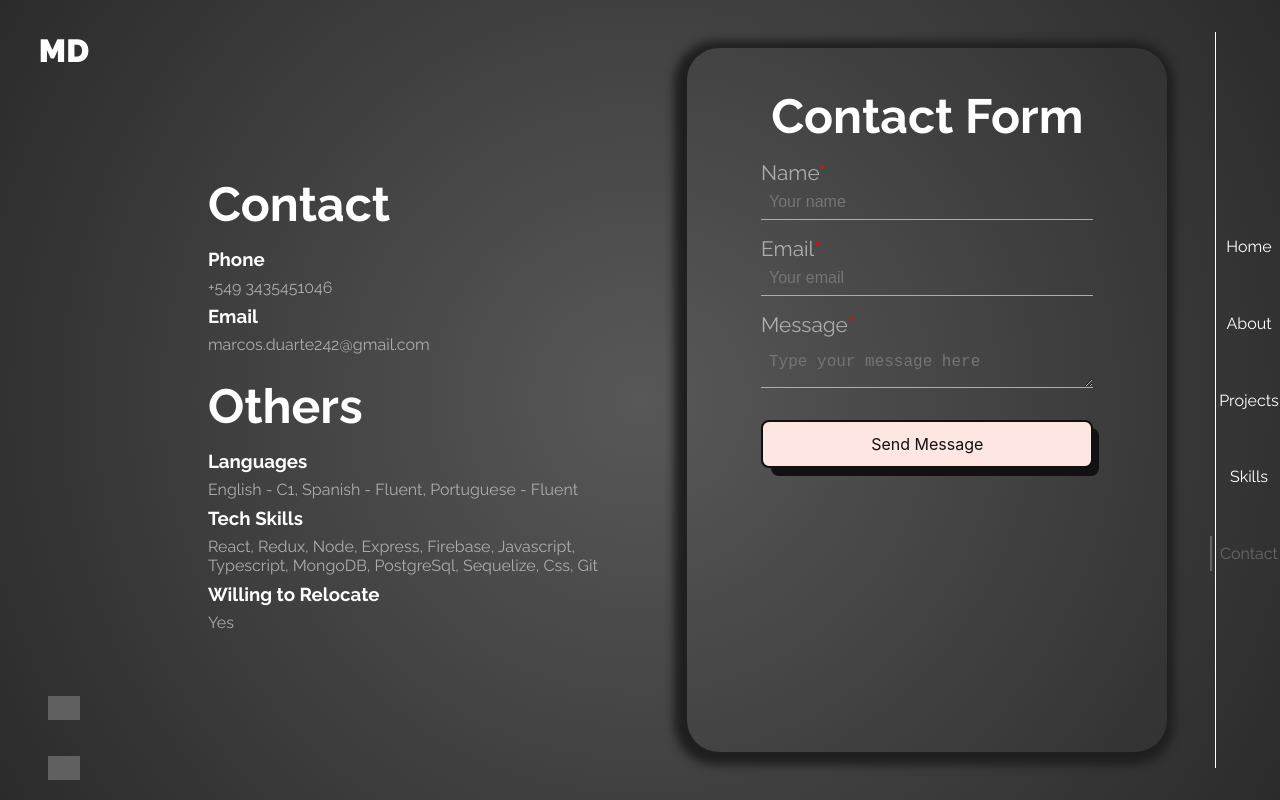
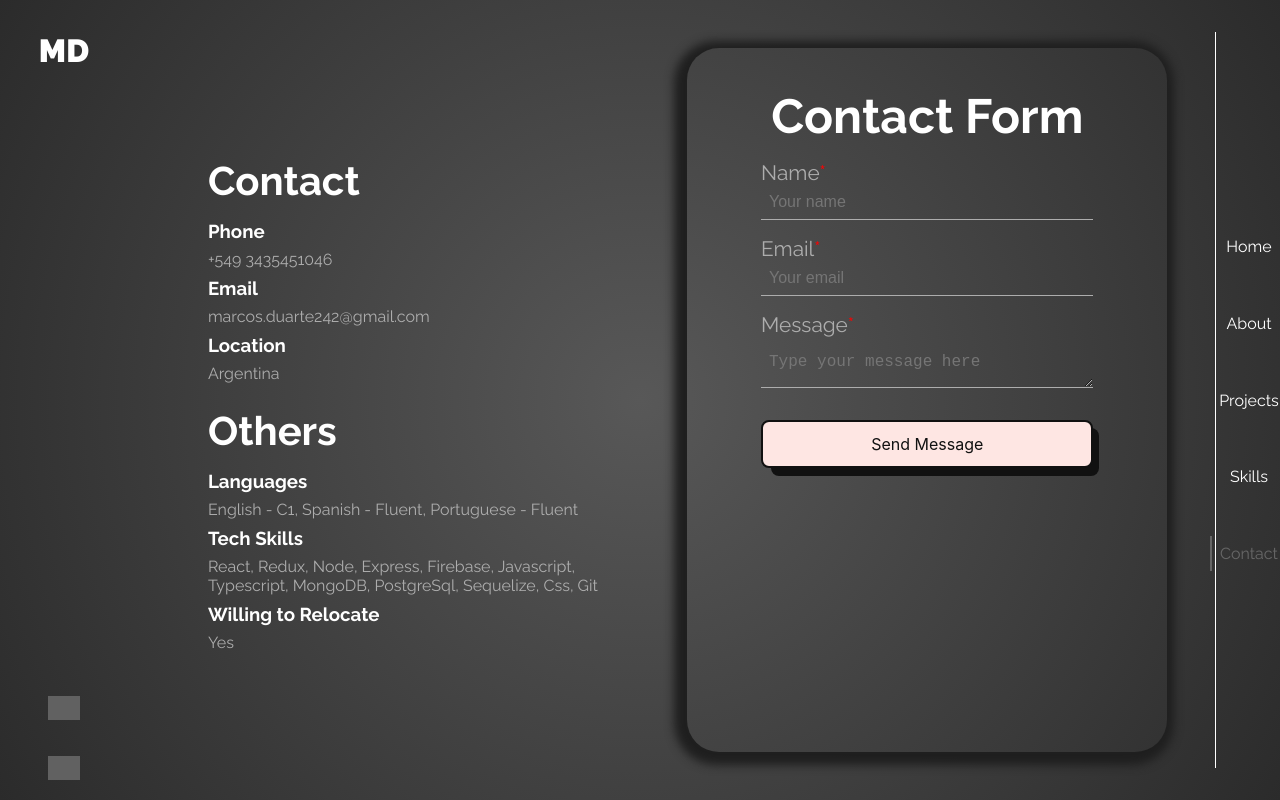
Before and after one commit to MarcosDavila1/portfolio, a React (Create React App) app: page /contact in a window 1280 px wide. Built offline with nearby package versions, Linux system fonts and the light colour scheme; grey boxes are pictures that could not be loaded.

Commit message:
location

```diff
--- a/src/components/Contact.tsx
+++ b/src/components/Contact.tsx
@@ -52,6 +52,8 @@ function Contact() {
             <p>+549 3435451046</p>
             <h3>Email</h3>
             <p>marcos.duarte242@gmail.com</p>
+            <h3>Location</h3>
+            <p>Argentina</p>
             <h2>Others</h2>
             <h3>Languages</h3>
             <p>English - C1, Spanish - Fluent, Portuguese - Fluent</p>
--- a/src/styles/contact.css
+++ b/src/styles/contact.css
@@ -19,7 +19,7 @@
 .containerInfo h2{
     color: #fff;
     font-weight: 700;
-    font-size: 3rem;
+    font-size: 2.5rem;
     margin: 1rem 0;
 }
 .containerInfo h3{
```
